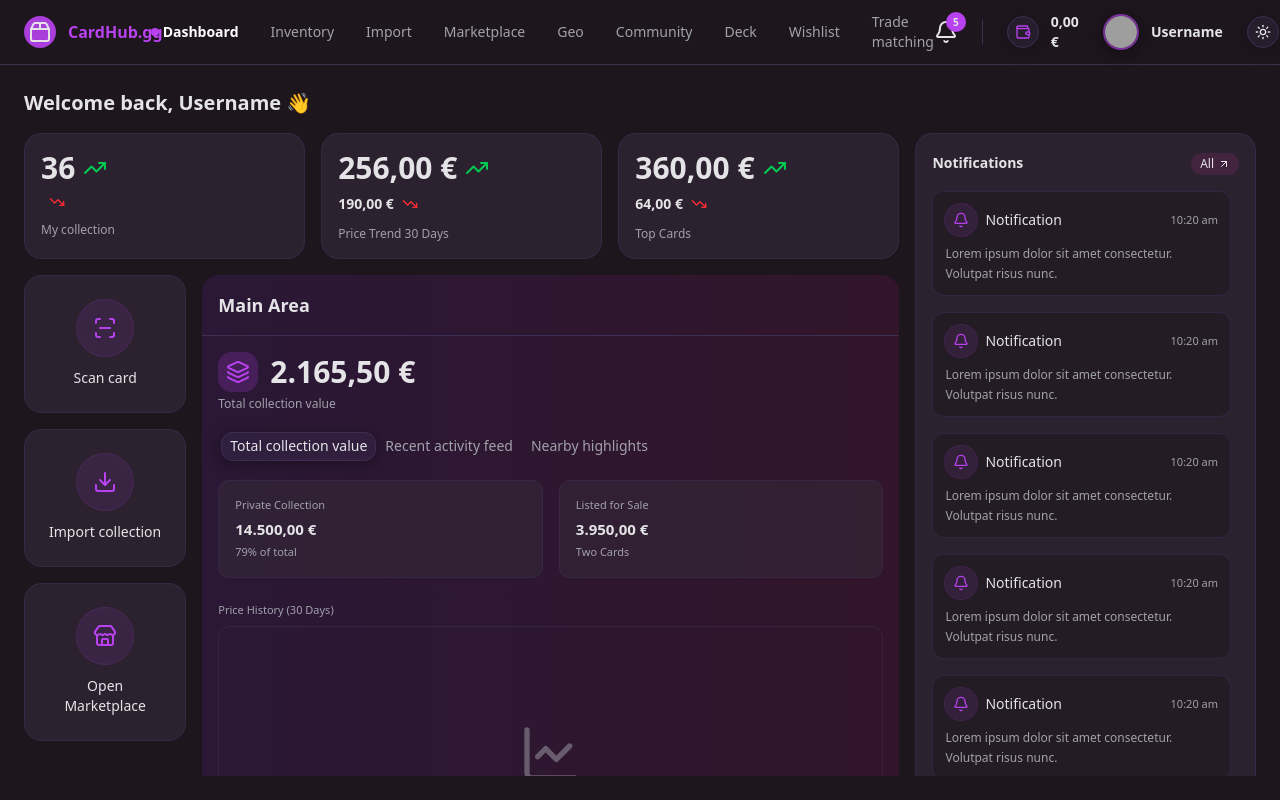
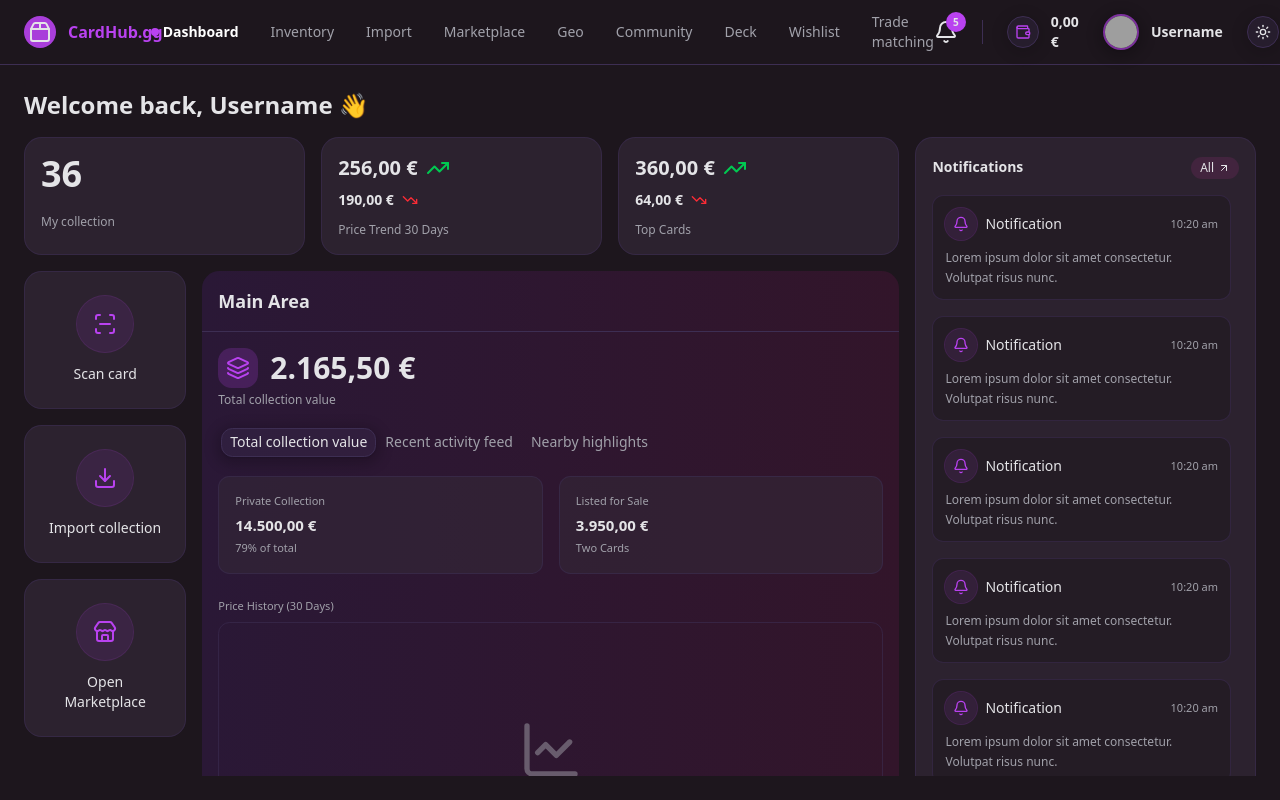
Before and after one commit to nurulla-hasan/cardhub-dashboard, a React (Vite) app: page / in a window 1280 px wide. Built offline with nearby package versions, Linux system fonts and the light colour scheme; grey boxes are pictures that could not be loaded.

Commit message:
dashboard home page done

```diff
--- a/src/app/pages/Dashboard.tsx
+++ b/src/app/pages/Dashboard.tsx
@@ -7,7 +7,7 @@ import { Action, ChartPlaceholder, NotificationsPanel, SmallKpi, Stat } from "@/
 const Dashboard = () => {
   return (
     <div className="space-y-4">
-      <div className="text-xl font-semibold">Welcome back, Username 👋</div>
+      <div className="text-2xl font-semibold">Welcome back, Username 👋</div>
 
       <div className="grid grid-cols-1 lg:grid-cols-7 gap-4">
         <div className="lg:col-span-5 space-y-4">
--- a/src/components/pages/dashboard/DashboardComponents.tsx
+++ b/src/components/pages/dashboard/DashboardComponents.tsx
@@ -1,4 +1,10 @@
-import { ArrowUpRight, Bell, LineChart, TrendingDown, TrendingUp } from "lucide-react";
+import {
+  ArrowUpRight,
+  Bell,
+  LineChart,
+  TrendingDown,
+  TrendingUp,
+} from "lucide-react";
 import { Card, CardContent } from "@/components/ui/card";
 import { Badge } from "@/components/ui/badge";
 import { Link } from "react-router";
@@ -15,14 +21,24 @@ export const Stat = ({
   <Card className="bg-card/70 border-border/60">
     <CardContent className="p-4 grid gap-2">
       <div className="flex items-center gap-2">
-        <div className="text-3xl font-semibold">{value}</div>
-        <TrendingUp className="size-6 text-green-500" />
+        <div
+          className={`font-semibold ${
+            title === "My collection" ? "text-4xl font-semibold" : "text-xl"
+          }`}
+        >
+          {value}
+        </div>
+        {title !== "My collection" && (
+          <TrendingUp className="size-6 text-green-500" />
+        )}
       </div>
       <div className="flex items-center gap-2">
-         <div className="text-sm font-semibold">{sub}</div>
-        <TrendingDown className="size-4 text-red-500" />
+        <div className="text-sm font-semibold">{sub}</div>
+        {title !== "My collection" && (
+          <TrendingDown className="size-4 text-red-500" />
+        )}
       </div>
-      <div className="text-xs text-muted-foreground mt-1">{title}</div>
+      <div className="mt-1 text-xs text-muted-foreground">{title}</div>
     </CardContent>
   </Card>
 );
```
